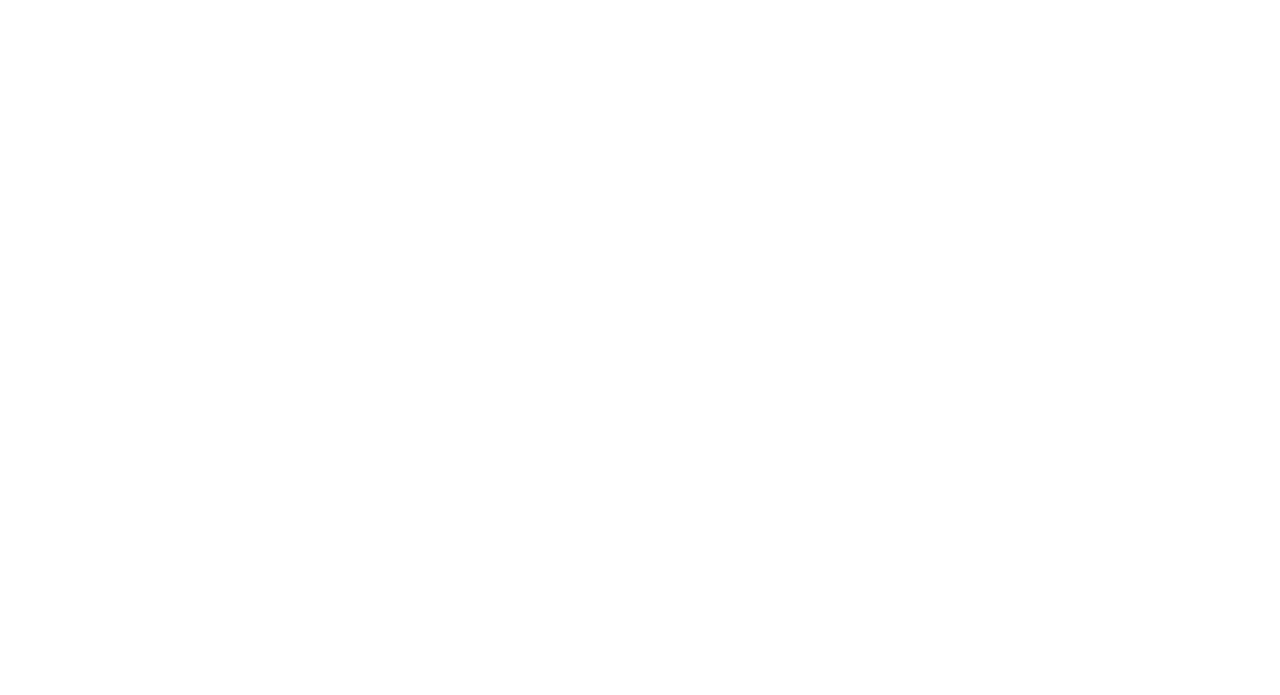
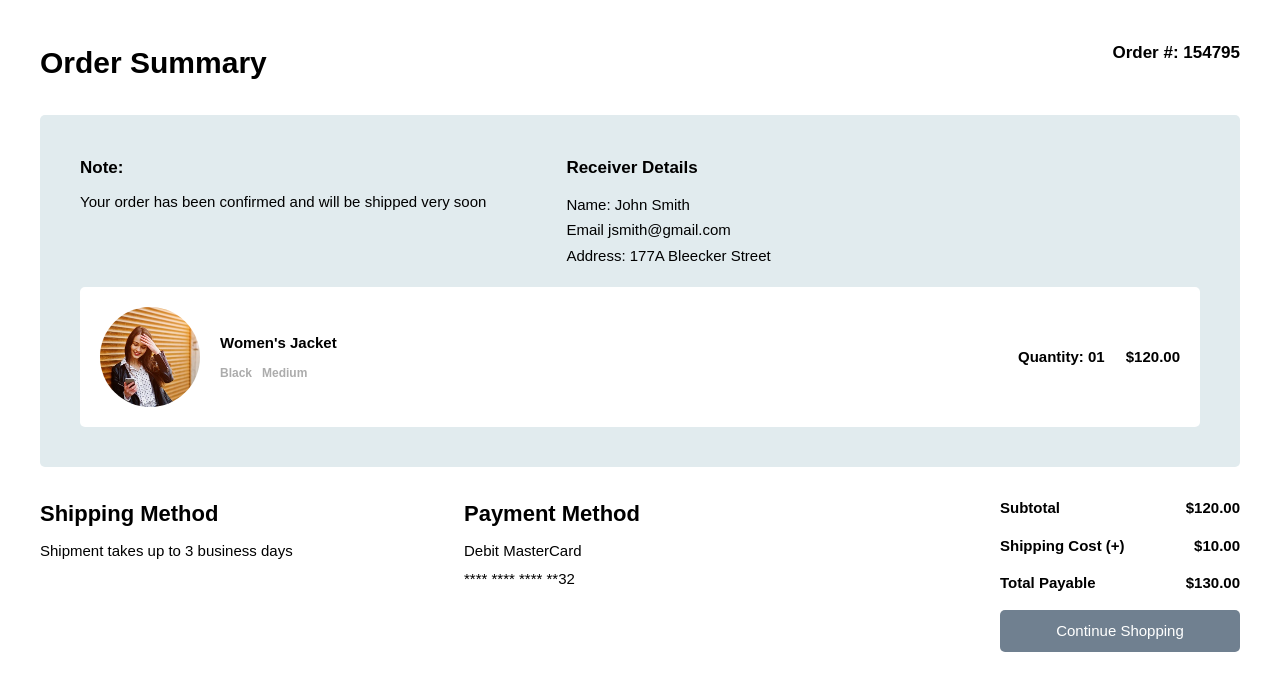
Before and after one commit to IfeanyiNwachukwu/Order_Summary, a plain HTML site: page index.html in a window 1280 px wide. Drawn offline with Linux system fonts and the light colour scheme; files that its build step writes are made by us from their sources.

Commit message:
project complete

```diff
--- a/css/style.css
+++ b/css/style.css
@@ -0,0 +1,130 @@
+.order{
+    display: flex;
+    flex-direction: column;
+    gap: 3rem;
+
+    padding: 4rem;
+}
+
+.order__summary{
+    display: flex;
+    justify-content: space-between;
+}
+
+.order__content{
+    background-color: rgb(225,235,238);
+    padding: 4rem;
+    border-radius: 0.5rem;
+
+    display: flex;
+    flex-direction: column;
+    gap: 2rem;
+}
+
+.order__content > div:first-of-type{
+    display: flex;
+    gap: 8rem;
+}
+
+.order__content--confirmation__title,
+.order__content--receiver-details__title{
+    margin-bottom: 1rem;
+}
+
+.order__content--receiver-details{
+    display: flex;
+    flex-direction: column;
+    gap: 0.3rem;
+}
+
+.order__content--confirmation__desc span{
+    display: block;
+}
+
+.order__content--product{
+    display: flex;
+    align-items: center;
+    justify-content: space-between;
+
+    background-color: white;
+    padding: 2rem;
+    border-radius: 0.5rem;
+}
+
+.order__content--product__info{
+    display: flex;
+    align-items: center;
+    gap: 2rem;
+}
+
+.order__content--product__info--img{
+    height: 10rem;
+    width: 10rem;
+}
+
+.order__content--product__info--img img{
+    border-radius: 50%;
+}
+
+.order__content--product__info > div{
+    display: flex;
+    flex-direction: column;
+    gap: 1rem;
+}
+
+.order__content--product__info > div > div{
+    display: flex;
+    gap: 1rem;
+}
+
+.order__content--product__price{
+    flex-basis: 15%;
+
+    display: flex;
+    justify-content: space-between;
+}
+
+.order__payment{
+    display: flex;
+    justify-content: space-between;
+}
+
+.order__payment > div:first-of-type{
+    flex-basis: 50%;
+
+    display: flex;
+    justify-content: space-between;
+}
+
+.order__payment--shipment,
+.order__payment--method{
+    display: flex;
+    flex-direction: column;
+    gap: 1rem;
+}
+
+.order__payment--method__desc span{
+    display: block;
+    margin-bottom: 0.5rem;
+}
+
+.order__payment--cost{
+    flex-basis: 20%;
+
+    display: flex;
+    flex-direction: column;
+    gap: 1.5rem;
+}
+
+.order__payment--cost > p{
+    display: flex;
+    justify-content: space-between;
+
+    font-weight: bold;
+}
+
+.order__payment--cost__link{
+    background-color: slategray;
+    text-align: center;
+    color: white;
+}
--- a/index.html
+++ b/index.html
@@ -12,10 +12,120 @@
     referrerpolicy="no-referrer"
     />
     <link rel="stylesheet" href="/css/styleGenerics.css">
-    <link rel="stylesheet" href="style.css">
+    <link rel="stylesheet" href="/css/style.css">
     <title>Order Summary</title>
 </head>
 <body>
+    <section class="order">
+        <div class="order__summary">
+            <h2 class="order__summary--title">Order Summary</h2>
+            <h4 class="order__summary--number">Order #: 154795</h4>
+        </div>
 
+        <div class="order__content">
+            <div>
+                <div class="order__content--confirmation">
+                    <h4 class="order__content--confirmation__title">
+                        Note:
+                    </h4>
+                    <p class="order__content--confirmation--desc">
+                        Your order has been confirmed and
+                        <span>will be shipped very soon</span>
+                    </p>
+                </div>
+
+                <div class="order__content--receiver-details">
+                    <h4 class="order__content--receiver-details__title">
+                        Receiver Details
+                    </h4>
+                    <p class="order__content--receiver-details__name">
+                        Name: John Smith
+                    </p>
+                    <p class="order__content--receiver-details__email">
+                        Email jsmith@gmail.com
+                    </p>
+                    <p class="order__content--receiver-details__address">
+                        Address: 177A Bleecker Street
+                    </p>
+                </div>
+
+            </div>
+
+            <div class="order__content--product">
+                <div class="order__content--product__info">
+                    <figure class="order__content--product__info--img">
+                        <img src="/images/7.jpg" alt="jacket" loading="lazy">
+                    </figure>
+
+                    <div>
+                        <h5 class="order__content--product__info--name">
+                            Women's Jacket
+                        </h5>
+
+                        <div>
+                            <h6 class="order__content--product__info--color">
+                                Black
+                            </h6>
+                            <h6 class="order__content--product__info--size">
+                                Medium
+                            </h6>
+                        </div>
+                    </div>
+                </div>
+
+                <div class="order__content--product__price">
+                    <h5>Quantity: 01</h5>
+                    <h5>$120.00</h5>
+                </div>
+            </div>
+        </div>
+
+        <div class="order__payment">
+            <div>
+                <div class="order__payment--shipment">
+                    <h3 class="order__payment--shipment__title">
+                        Shipping  Method
+                    </h3>
+
+                    <p class="order__payment--shipment__desc">
+                        Shipment takes up to 3 business days
+                    </p>
+                </div>
+                <div class="order__payment--method">
+                    <h3 class="order__payment--method__title">
+                        Payment Method
+                    </h3>
+
+                    <p class="order__payment--method__desc">
+                        <span>Debit MasterCard</span>
+                        <span>**** **** **** **32</span>
+                    </p>
+                </div>
+            </div>
+
+            <div class="order__payment--cost">
+                <p class="order__payment--cost__subtotal">
+                    <span>Subtotal</span>
+                    <span>$120.00</span>
+                </p>
+
+                <p class="order__payment--cost__shipment">
+                    <span>Shipping Cost (+)</span>
+                    <span>$10.00</span>
+                </p>
+
+                <p class="order__payment--cost__total">
+                    <span>Total Payable</span>
+                    <span>$130.00</span>
+                </p>
+
+                <a href="#" class="order__payment--cost__link">
+                    Continue Shopping
+                </a>
+            </div>
+        </div>
+
+
+    </section>
 </body>
 </html>
```
Also changed, not shown: images/7.jpg (added).
